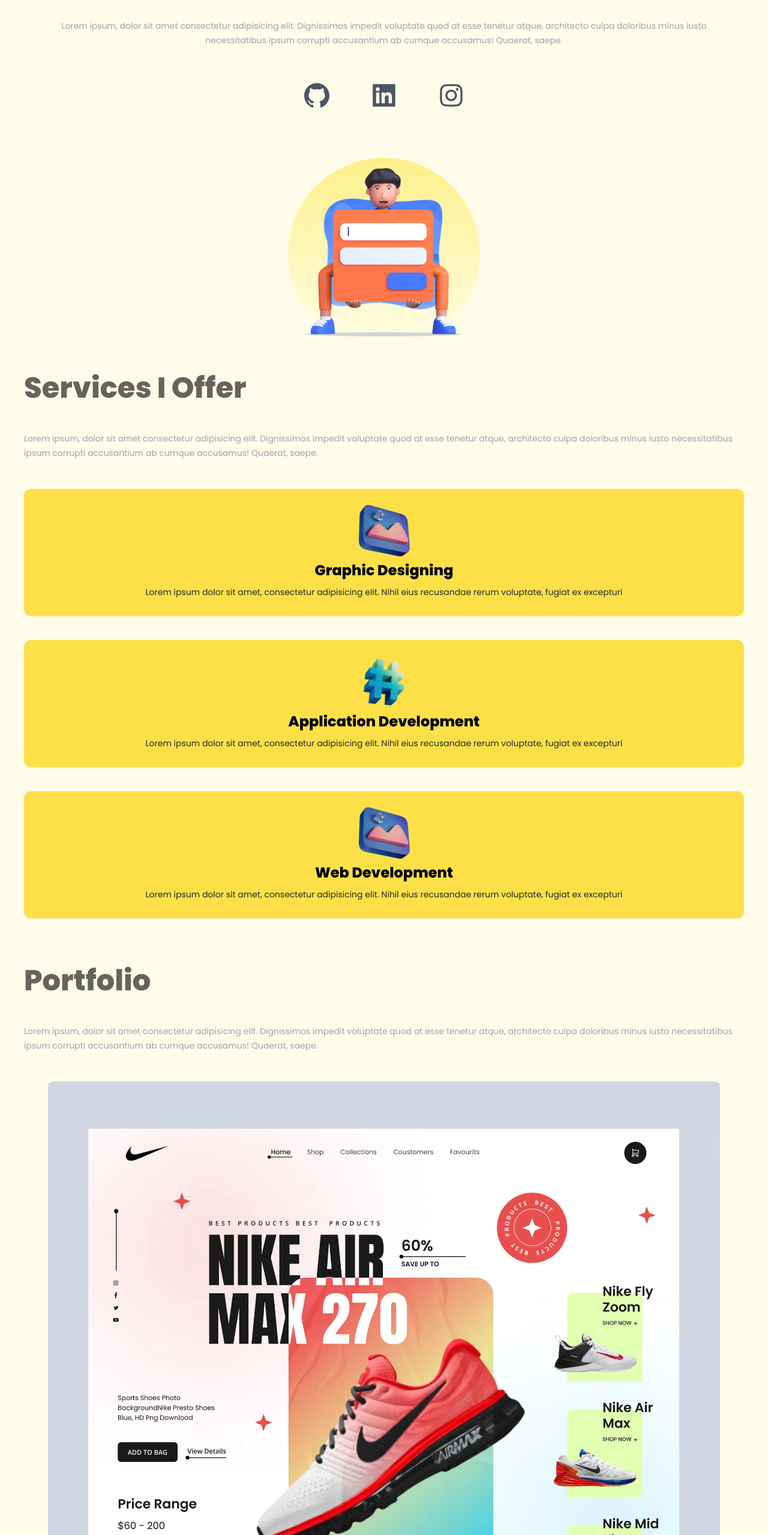
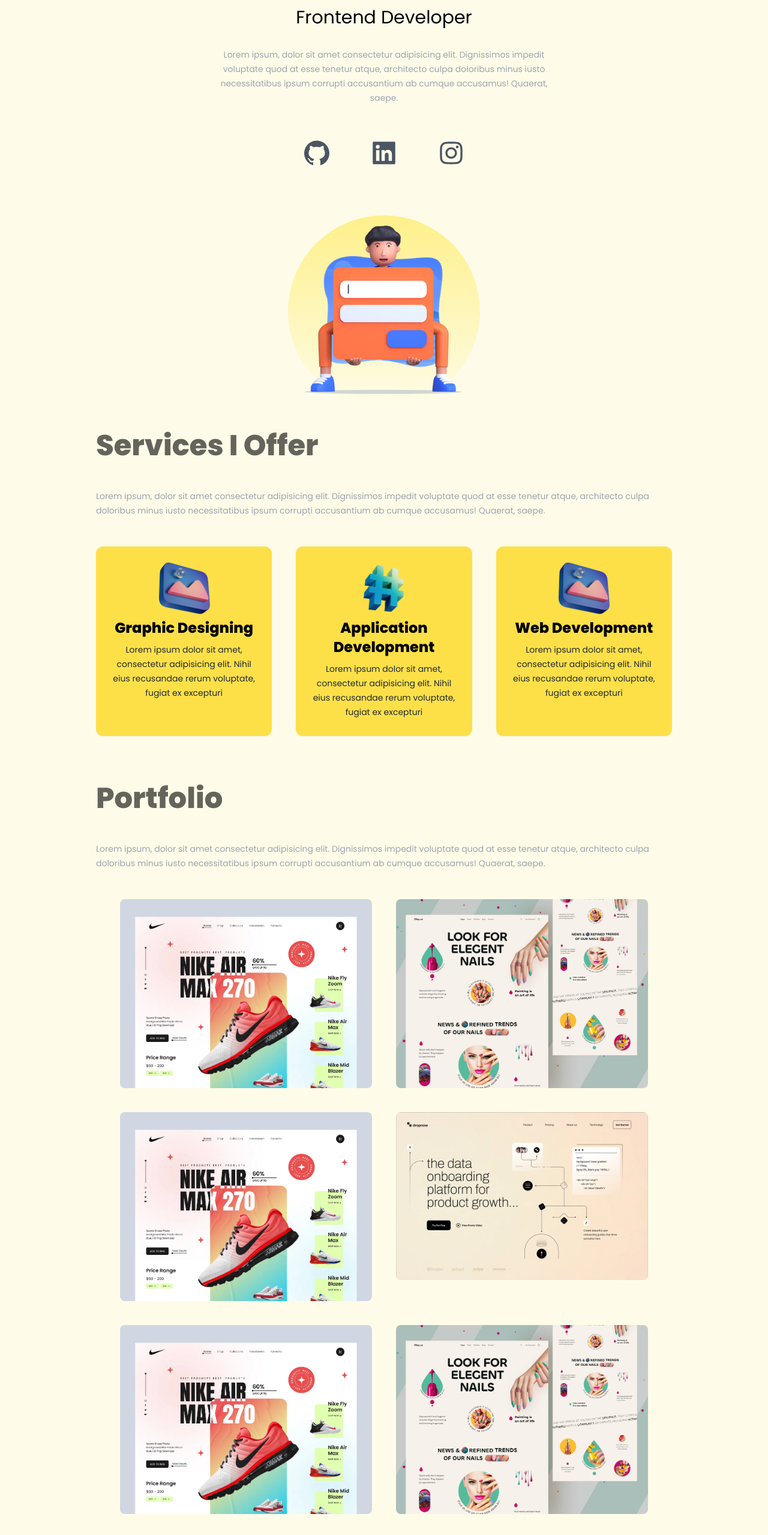
Before and after one commit to bklanuradha/Portfolio-Website-nextjs-tailwind, a Next.js app: page / in a window 1280 px wide. Shown: the part 241-2800 px from the top of the page at 60% size. Built offline with nearby package versions, Linux system fonts and the light colour scheme.

Commit message:
responsive-design

```diff
--- a/pages/index.tsx
+++ b/pages/index.tsx
@@ -29,12 +29,12 @@
         </style>
       </Head>
 
-      <main className="font-poppins bg-yellow-50 min-h-screen px-10">
+      <main className="font-poppins bg-yellow-50 min-h-screen px-10 md:px-20 lg:px-40">
         {/*  nav and hero */}
         <section>
           {/* nav */}
           <nav className="py-10 flex justify-between">
-            <h1 className="text-sm">Developed by Me</h1>
+            <h1 className="text-sm md:text-xl">Developed by Me</h1>
             <ul className="flex items-center">
               {/* Icon */}
               <li>
@@ -55,12 +55,12 @@
           {/* hero */}
 
           <div className="text-center p-10">
-            <h1 className="text-5xl font-bold text-yellow-400">
+            <h1 className="text-5xl font-bold text-yellow-400 md:text-6xl lg:text-7xl lg:mb-4">
               Lakshmi Anuradha
             </h1>
 
-            <h3 className="text-2xl py-4">Frontend Developer</h3>
-            <p className="text-sm py-4 text-gray-400 leading-6">
+            <h3 className="text-2xl py-4 md:text-3xl">Frontend Developer</h3>
+            <p className="text-sm py-4 text-gray-400 leading-6 max-w-xl mx-auto md:text-md">
               Lorem ipsum, dolor sit amet consectetur adipisicing elit.
               Dignissimos impedit voluptate quod at esse tenetur atque,
               architecto culpa doloribus minus iusto necessitatibus ipsum
@@ -107,7 +107,7 @@
           </div>
 
           {/* services cards */}
-          <div>
+          <div className="md:flex lg:flex gap-10 mx-auto">
             {/* card */}
             <div className=" bg-yellow-300 text-center shadow-sm p-5 rounded-xl my-10">
               <Image
@@ -169,38 +169,8 @@
           </div>
 
           {/* Images */}
-          <div className="flex flex-col gap-10 p-10">
-            <Image
-              src={image1}
-              alt="image 1"
-              layout="responsive"
-              className="rounded-lg object-cover"
-            />
-
-            <Image
-              src={image1}
-              alt="image 1"
-              layout="responsive"
-              className="rounded-lg object-cover"
-            />
-            <Image
-              src={image1}
-              alt="image 1"
-              layout="responsive"
-              className="rounded-lg object-cover"
-            />
-            <Image
-              src={image1}
-              alt="image 1"
-              layout="responsive"
-              className="rounded-lg object-cover"
-            />
-            <Image
-              src={image1}
-              alt="image 1"
-              layout="responsive"
-              className="rounded-lg object-cover"
-            />
+          <div className="flex flex-col gap-10 p-10 lg:flex-row lg:flex-wrap">
+            <div className="basis-1/3 flex-1">
               <Image
                 src={image1}
                 alt="image 1"
@@ -208,10 +178,51 @@
                 className="rounded-lg object-cover"
               />
             </div>
+            <div className="basis-1/3 flex-1">
+              <Image
+                src={image2}
+                alt="image 1"
+                layout="responsive"
+                className="rounded-lg object-cover"
+              />
+            </div>
+            <div className="basis-1/3 flex-1">
+              <Image
+                src={image1}
+                alt="image 1"
+                layout="responsive"
+                className="rounded-lg object-cover"
+              />
+            </div>
+            <div className="basis-1/3 flex-1">
+              <Image
+                src={image3}
+                alt="image 1"
+                layout="responsive"
+                className="rounded-lg object-cover"
+              />
+            </div>
+            <div className="basis-1/3 flex-1">
+              <Image
+                src={image1}
+                alt="image 1"
+                layout="responsive"
+                className="rounded-lg object-cover"
+              />
+            </div>
+            <div className="basis-1/3 flex-1">
+              <Image
+                src={image2}
+                alt="image 1"
+                layout="responsive"
+                className="rounded-lg object-cover"
+              />
+            </div>
+          </div>
         </section>
 
         {/* Footer */}
-        <footer className="border-t-2 border-black text-sm opacity-70 flex flex-col gap-5 items-center justify-center py-10">
+        <footer className="border-t-2 border-black text-sm opacity-70 flex flex-col gap-5 items-center justify-center py-10 lg:flex-row lg:items-center">
           <div>
             <h3 className="text-base mb-2">Contact me for more details</h3>
             <p className="opacity-40">
```
Lines whose indentation alone changed are shown as unchanged.
